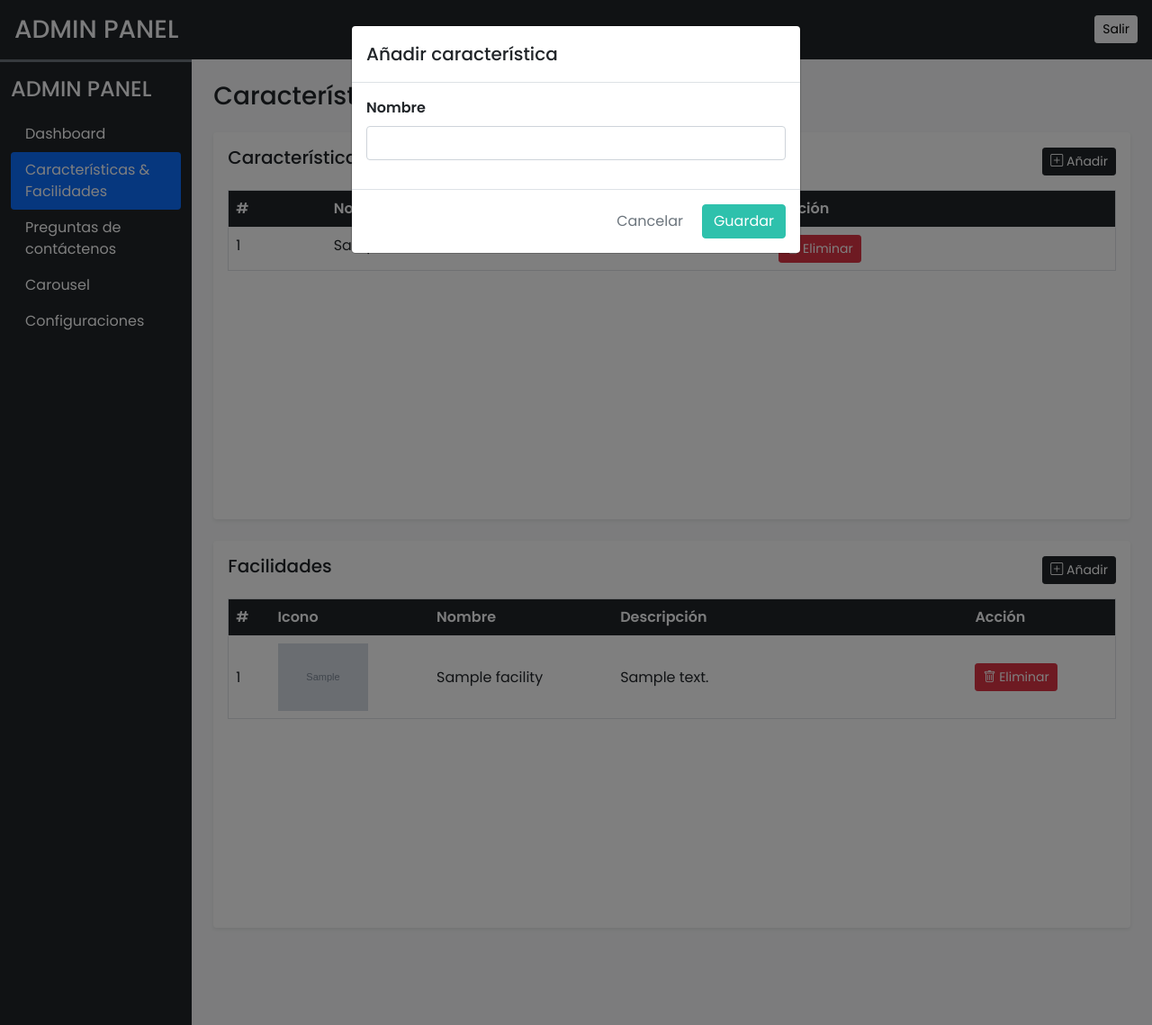
After one commit to YaibeehBA/SanAndres, a PHP site: page /sanandres/admin/car_fac.php in a window 1280 px wide, after a click on "Añadir". The commit adds this page. Shown: the whole page at 90% size. Run offline with PHP 8.4, Linux system fonts and the light colour scheme; the visitor is signed in with stand-in values (Sample User, id 1); tables that the repository leaves empty or names only in its code hold one stand-in row (values such as "Sample post"); grey boxes marked "Sample" are stand-in pictures.

```diff
--- /dev/null
+++ b/admin/ajax/car_fac.php
@@ -0,0 +1,130 @@
+<?php
+require('../inc/dbconfig.php');
+require('../inc/essentials.php');
+
+adminLogin();
+
+
+
+
+if(isset($_POST['add_feature']))
+{
+    $frm_data = filteration($_POST);
+
+
+    $q= "INSERT INTO `features`(`name`) VALUES (?)";
+    $values = [$frm_data['name']];
+    $res = insert($q, $values,'s');
+    echo $res;
+
+}
+
+if(isset($_POST['get_features']))
+{
+    $res =  selectAll('features');
+    $i = 1;
+    while($row = mysqli_fetch_assoc($res))
+    {
+        echo <<<data
+            <tr>
+                <td>$i</td>
+                <td>$row[name]</td>
+                <td>
+                    <button type="button" onclick="rem_feature($row[id])" class="btn btn-danger btn-sm shadow-none">
+                        <i class="bi bi-trash"></i> Eliminar
+                    </button>
+                </td>
+            </tr>
+
+
+        data;
+        $i++;
+
+}
+
+}
+
+
+if(isset($_POST['rem_feature']))
+{
+    $frm_data = filteration($_POST);
+    $values = [$frm_data['rem_feature']];
+
+    $q = "DELETE FROM `features` WHERE `id`=?";
+    $res = delete($q,$values,'i');
+    echo $res;
+
+
+}
+
+if(isset($_POST['add_facility']))
+{
+    $frm_data = filteration($_POST);
+    $img_r = uploadSVGImage($_FILES['icon'],FACILITIES_FOLDER);
+
+    if($img_r == 'inv_img'){
+        echo $img_r;
+    }
+    else if ($img_r == 'inv_size'){
+        echo $img_r;
+    }
+    else if($img_r == 'upd_failed'){
+        echo $img_r;
+    }
+    else {
+        $q = "INSERT INTO `facilities`(`icon`,`name`, `description`) VALUES (?,?,?)";
+        $values = [$img_r,$frm_data['name'],$frm_data['desc'],];
+        $res = insert($q, $values,'sss');
+        echo $res;
+    }
+
+}
+
+if(isset($_POST['get_facilities']))
+{
+    $res =  selectAll('facilities');
+    $i = 1;
+    $path= FACILITIES_IMG_PATH;
+    while($row = mysqli_fetch_assoc($res))
+    {
+        echo <<<data
+            <tr class='align-middle'>
+                <td>$i</td>
+                <td><img src="$path$row[icon]" width="100px"></td>
+                <td>$row[name]</td>
+                <td>$row[description]</td>
+
+                <td>
+                    <button type="button" onclick="rem_facility($row[id])" class="btn btn-danger btn-sm shadow-none">
+                        <i class="bi bi-trash"></i> Eliminar
+                    </button>
+                </td>
+            </tr>
+
+
+        data;
+        $i++;
+
+}
+
+}
+
+if (isset($_POST['rem_facility'])) {
+    $frm_data = filteration($_POST);
+    $values = [$frm_data['rem_facility']];
+
+    $pre_q = "SELECT * FROM `facilities` WHERE `id`=?";
+    $res = select($pre_q, $values, 'i');
+    $img = mysqli_fetch_assoc($res);
+
+    if (deleteImage($img['icon'], FACILITIES_FOLDER)) {
+
+        $q = "DELETE FROM `facilities` WHERE `id`=?";
+        $res = delete($q, $values, 'i');
+        echo $res;
+    } else {
+        echo 0;
+    }
+}
+
+?>
--- /dev/null
+++ b/admin/car_fac.php
@@ -0,0 +1,337 @@
+<?php
+require('inc/essentials.php');
+require('inc/dbconfig.php');
+adminLogin();
+
+
+?>
+<!DOCTYPE html>
+<html lang="en">
+
+<head>
+    <meta charset="UTF-8">
+    <meta name="viewport" content="width=device-width, initial-scale=1.0">
+    <title>ADMIN PANEL - Características & Facilidades</title>
+    <?php require('inc/links.php') ?>
+
+
+</head>
+
+<body class="bg-light">
+
+    <?php require('inc/header.php'); ?>
+
+
+    <div class="container-fluid" id="main-content">
+        <div class="row">
+            <div class="col-lg-10 ms-auto p-4 overflow-hidden ">
+                <h3 class="mb-4">Características & Facilidades</h3>
+
+                <div class="card border-0 shadow-sm mb-4">
+                    <div class="card-body">
+
+
+                        <div class="d-flex align-items-center justify-content-between mb-3">
+                            <h5 class="card-title">Características</h5>
+                            <button type="button" class="btn btn-dark shadow-none btn-sm" data-bs-toggle="modal" data-bs-target="#feature-s">
+                                <i class="bi bi-plus-square"></i> Añadir
+                            </button>
+                        </div>
+
+                        <div class="table-responsive-md" style="height: 350px; overflow-y: scroll;">
+                            <table class="table table-hover border">
+                                <thead>
+                                    <tr class="bg-dark text-light">
+                                        <th scope="col">#</th>
+                                        <th scope="col">Nombre</th>
+                                        <th scope="col">Acción</th>
+                                    </tr>
+                                </thead>
+                                <tbody id="features-data">
+
+                                </tbody>
+                            </table>
+                        </div>
+
+                    </div>
+
+                </div>
+
+
+                <div class="card border-0 shadow-sm mb-4">
+                    <div class="card-body">
+
+
+                        <div class="d-flex align-items-center justify-content-between mb-3">
+                            <h5 class="card-title">Facilidades</h5>
+                            <button type="button" class="btn btn-dark shadow-none btn-sm" data-bs-toggle="modal" data-bs-target="#facility-s">
+                                <i class="bi bi-plus-square"></i> Añadir
+                            </button>
+                        </div>
+
+                        <div class="table-responsive-md" style="height: 350px; overflow-y: scroll;">
+                            <table class="table table-hover border">
+                                <thead>
+                                    <tr class="bg-dark text-light">
+                                        <th scope="col">#</th>
+                                        <th scope="col">Icono</th>
+                                        <th scope="col">Nombre</th>
+                                        <th scope="col" width="40%">Descripción</th>
+                                        <th scope="col">Acción</th>
+                                    </tr>
+                                </thead>
+                                <tbody id="facilities-data">
+
+                                </tbody>
+                            </table>
+                        </div>
+
+                    </div>
+
+                </div>
+
+
+
+            </div>
+        </div>
+
+
+        <!-- Modal Configuraciones características -->
+        <div class="modal fade" id="feature-s" data-bs-backdrop="static" data-bs-keyboard="true" tabindex="-1" aria-labelledby="staticBackdropLabel" aria-hidden="true">
+            <div class="modal-dialog">
+                <form id="feature_s_form">
+                    <div class="modal-content">
+                        <div class="modal-header">
+                            <h5 class="modal-title">Añadir característica</h5>
+                        </div>
+                        <div class="modal-body">
+                            <div class="mb-3">
+                                <label class="form-label fw-bold">Nombre</label>
+                                <input type="text" name="feature_name" class="form-control shadow-none" required>
+                            </div>
+                        </div>
+                        <div class="modal-footer">
+                            <button type="reset" class="btn text-secondary shadow-none" data-bs-dismiss="modal">Cancelar</button>
+                            <button type="submit" class="btn custon-bg text-white shadow-none">Guardar</button>
+                        </div>
+                    </div>
+                </form>
+            </div>
+        </div>
+
+        <!-- Modal Configuraciones facilidades -->
+
+        <div class="modal fade" id="facility-s" data-bs-backdrop="static" data-bs-keyboard="true" tabindex="-1" aria-labelledby="staticBackdropLabel" aria-hidden="true">
+            <div class="modal-dialog">
+                <form id="facility_s_form">
+                    <div class="modal-content">
+                        <div class="modal-header">
+                            <h5 class="modal-title">Añadir facilidades</h5>
+                        </div>
+                        <div class="modal-body">
+                            <div class="mb-3">
+                                <label class="form-label fw-bold">Nombre</label>
+                                <input type="text" name="facility_name" class="form-control shadow-none" required>
+                            </div>
+                            <div class="mb-3">
+                                <label class="form-label fw-bold">Icono</label>
+                                <input type="file" name="facility_icon" accept=".svg" class="form-control shadow-none" required>
+
+                            </div>
+                            <div class="mb-3">
+                                <label class="form-label">Descripción</label>
+                                <textarea name="facility_desc" class="form-control shadow-none" rows="3"></textarea>
+                            </div>
+                        </div>
+                        <div class="modal-footer">
+                            <button type="reset" class="btn text-secondary shadow-none" data-bs-dismiss="modal">Cancelar</button>
+                            <button type="submit" class="btn custon-bg text-white shadow-none">Guardar</button>
+                        </div>
+                    </div>
+                </form>
+            </div>
+        </div>
+
+
+
+        <?php require('inc/scripts.php') ?>
+
+        <script>
+            let feature_s_form = document.getElementById('feature_s_form');
+            let facility_s_form = document.getElementById('facility_s_form');
+
+            feature_s_form.addEventListener('submit', function(e) {
+                e.preventDefault();
+                add_feature();
+            });
+
+            function add_feature() {
+                let data = new FormData();
+                data.append('name', feature_s_form.elements['feature_name'].value);
+                data.append('add_feature', '');
+
+
+                let xhr = new XMLHttpRequest();
+                xhr.open("POST", "ajax/car_fac.php", true);
+
+
+                xhr.onload = function() {
+
+                    // Ocultar el modal despues de dar click en guardar
+                    var myModal = document.getElementById('feature-s');
+                    var modal = bootstrap.Modal.getInstance(myModal);
+                    modal.hide();
+
+                    if (this.responseText == 1) {
+
+                        alert('success', 'Nueva característica añadido!');
+                        feature_s_form.elements['feature_name'].value = '';
+                        get_features();
+                    } else {
+                        alert('error', '¡Servidor caído!')
+
+                    }
+
+                }
+
+                xhr.send(data);
+
+
+            };
+
+
+            function get_features() {
+
+
+                let xhr = new XMLHttpRequest();
+                xhr.open("POST", "ajax/car_fac.php", true);
+                xhr.setRequestHeader("Content-Type", "application/x-www-form-urlencoded");
+
+
+                xhr.onload = function() {
+                    document.getElementById('features-data').innerHTML = this.responseText;
+
+
+                }
+
+                xhr.send('get_features');
+
+            }
+
+            function rem_feature(val) {
+
+                let xhr = new XMLHttpRequest();
+                xhr.open("POST", "ajax/car_fac.php", true);
+                xhr.setRequestHeader("Content-Type", "application/x-www-form-urlencoded");
+
+
+                xhr.onload = function() {
+                    if (this.responseText == 1) {
+                        alert('success', 'Característica eliminado!');
+                        get_features();
+                    } else if (this.responseText == 'room_added') {
+                        alert('error', '¡Característica agregada en la habitación!')
+                    } else {
+                        alert('error', '¡Servidor caído!')
+                    }
+                }
+
+
+                xhr.send('rem_feature=' + val);
+
+            }
+
+            facility_s_form.addEventListener('submit', function(e) {
+                e.preventDefault();
+                add_facility();
+            });
+
+            function add_facility() {
+                let data = new FormData();
+                data.append('name', facility_s_form.elements['facility_name'].value);
+                data.append('icon', facility_s_form.elements['facility_icon'].files[0]);
+                data.append('desc', facility_s_form.elements['facility_desc'].value);
+                data.append('add_facility', '');
+
+
+                let xhr = new XMLHttpRequest();
+                xhr.open("POST", "ajax/car_fac.php", true);
+
+
+                xhr.onload = function() {
+
+                    // Ocultar el modal despues de dar click en guardar
+                    var myModal = document.getElementById('facility-s');
+                    var modal = bootstrap.Modal.getInstance(myModal);
+                    modal.hide();
+
+                    if (this.responseText == 'inv_img') {
+                        alert('error', 'Solo se permiten imágenes SVG!')
+                    } else if (this.responseText == 'inv_size') {
+                        alert('error', 'La imagen debe tener menos de 1MB!')
+                    } else if (this.responseText == 'upd_failed') {
+                        alert('error', 'Fallo la carga de la imagen ¡Servidor caído!')
+                    } else {
+                        alert('success', 'Nueva facilidad añadido!');
+                        facility_s_form.reset();
+                        get_facilities();
+
+                    }
+
+                }
+
+                xhr.send(data);
+
+
+            };
+
+            function get_facilities() {
+
+
+                let xhr = new XMLHttpRequest();
+                xhr.open("POST", "ajax/car_fac.php", true);
+                xhr.setRequestHeader("Content-Type", "application/x-www-form-urlencoded");
+
+
+                xhr.onload = function() {
+                    document.getElementById('facilities-data').innerHTML = this.responseText;
+
+
+                }
+
+                xhr.send('get_facilities');
+
+            }
+
+            function rem_facility(val) {
+
+                let xhr = new XMLHttpRequest();
+                xhr.open("POST", "ajax/car_fac.php", true);
+                xhr.setRequestHeader("Content-Type", "application/x-www-form-urlencoded");
+
+
+                xhr.onload = function() {
+                    if (this.responseText == 1) {
+                        alert('success', 'Facilidad eliminado!');
+                        get_facilities();
+                    } else if (this.responseText == 'room_added') {
+                        alert('error', '¡Facilidad agregada en la habitación!')
+                    } else {
+                        alert('error', '¡Servidor caído!')
+                    }
+                }
+
+
+                xhr.send('rem_facility=' + val);
+
+            }
+
+            window.onload = function() {
+                get_features();
+                get_facilities();
+            }
+        </script>
+
+</body>
+
+</html>
--- a/admin/inc/essentials.php
+++ b/admin/inc/essentials.php
@@ -5,12 +5,14 @@
 define ('SITE_URL', 'http://127.0.0.1/sanandres/');
 define ('ABOUT_IMG_PATH',SITE_URL.'images/about/');
 define ('CAROUSEL_IMG_PATH',SITE_URL.'images/carousel/');
+define ('FACILITIES_IMG_PATH',SITE_URL.'images/facilities/');
 
 //backend  proceso de carga necesita estos datos
 
 define ('UPLOAD_IMAGE_PATH',$_SERVER['DOCUMENT_ROOT'].'/sanandres/images/');
 define ('ABOUT_FOLDER','about/');
 define ('CAROUSEL_FOLDER','carousel/');
+define ('FACILITIES_FOLDER','facilities/');
 
 function adminLogin(){
   session_start();
@@ -73,3 +75,26 @@ function  deleteImage($image, $folder)
     return false;
   }
 }
+
+function uploadSVGImage( $image, $folder )
+{
+  $valid_mine =['image/svg+xml'];
+  $img_mine = $image['type'];
+  if(! in_array($img_mine, $valid_mine) ){
+    return 'inv_img'; // formato invalido de la imagen
+  }
+  else if(($image['size']/(1024*1024))>1){
+    return 'inv_size';  // tamaño invalido 1mb
+  }else{
+    $ext = pathinfo($image['name'], PATHINFO_EXTENSION);
+    $rname = 'IMG'.random_int(11111,99999).".$ext";
+
+    $img_path = UPLOAD_IMAGE_PATH.$folder.$rname;
+    if(move_uploaded_file($image['tmp_name'],$img_path)){
+      return $rname;
+    }
+    else{
+      return 'upd_failed';
+    }
+  }
+}
--- a/admin/inc/header.php
+++ b/admin/inc/header.php
@@ -16,6 +16,9 @@
                         <a class="nav-link text-white" href="dashboard.php">Dashboard</a>
                     </li>
                     <li class="nav-item">
+                        <a class="nav-link text-white" href="car_fac.php">Características & Facilidades</a>
+                    </li>
+                    <li class="nav-item">
                         <a class="nav-link text-white" href="user_queries.php">Preguntas de contáctenos</a>
                     </li>
                     <li class="nav-item">
--- a/admin/inc/scripts.php
+++ b/admin/inc/scripts.php
@@ -12,9 +12,13 @@
         </div>
         `;
         document.body.append(element);
+        setTimeout(remAlert,2000);
 
     }
+   function remAlert(){
+        document.getElementsByClassName('alert')[0].remove();
 
+    }
     function setActive() {
          let navbar = document.getElementById('dashboard-menu');
          let a_tags = navbar.getElementsByTagName('a');
```
Also changed, not shown: facilidades.php (+18 -70 lines), images/facilities/IMG48990.svg (added), images/facilities/IMG84436.svg (added), images/facilities/IMG91363.svg (added).
